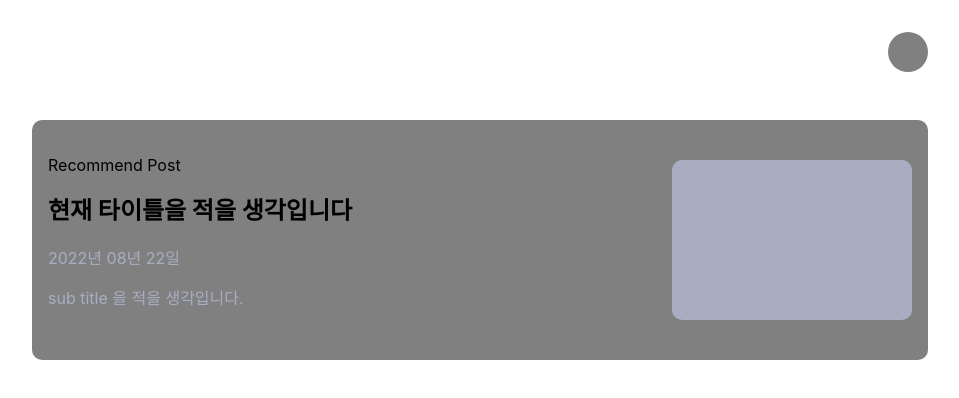
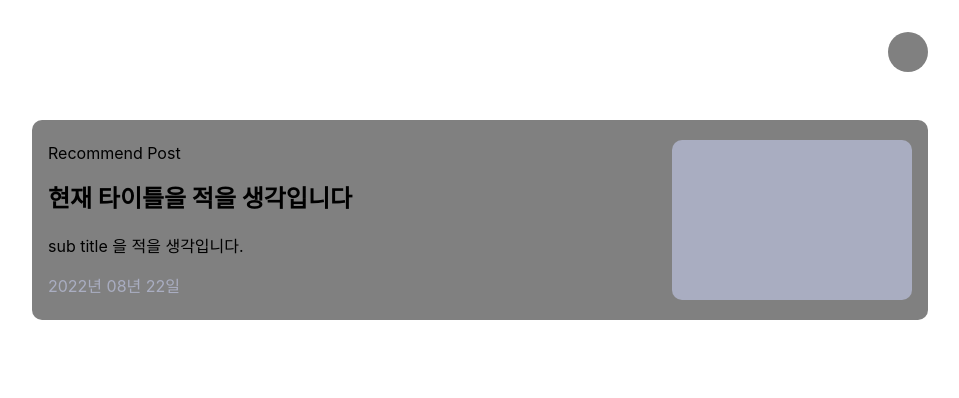
Before and after one commit to TakhyunKim/takhyun.dev, a Next.js app: page /blog in a window 1280 px wide. Shown: the top 398 px of the page, without its empty margins (160-1119 px from the left). Built offline with nearby package versions, Linux system fonts and the light colour scheme.

Commit message:
feat: modify RecommendPost height and layout

```diff
--- a/components/Blog/RecommendPost/RecommendPost.module.css
+++ b/components/Blog/RecommendPost/RecommendPost.module.css
@@ -2,7 +2,7 @@
   display: flex;
   justify-content: space-between;
   align-items: center;
-  min-height: 30vh;
+  min-height: 25vh;
   margin-bottom: 1.5rem;
   padding: 1rem;
   background-color: gray;
@@ -26,7 +26,6 @@
 .recent_post_sub_title {
   font-size: 1rem;
   font-weight: 400;
-  color: #a9adc1;
 }
 
 .recent_post_thumbnail {
--- a/components/Blog/RecommendPost/index.tsx
+++ b/components/Blog/RecommendPost/index.tsx
@@ -9,10 +9,10 @@ const RecommendPost: NextPage = () => {
         <span>Recommend Post</span>
         <div className={styles.recommend_post_content}>
           <h2 className={styles.title}>현재 타이틀을 적을 생각입니다</h2>
-          <span className={styles.recommend_post_date}>2022년 08년 22일</span>
           <h3 className={styles.recent_post_sub_title}>
             sub title 을 적을 생각입니다.
           </h3>
+          <span className={styles.recommend_post_date}>2022년 08년 22일</span>
         </div>
       </div>
       <div className={styles.recent_post_thumbnail} />
```
